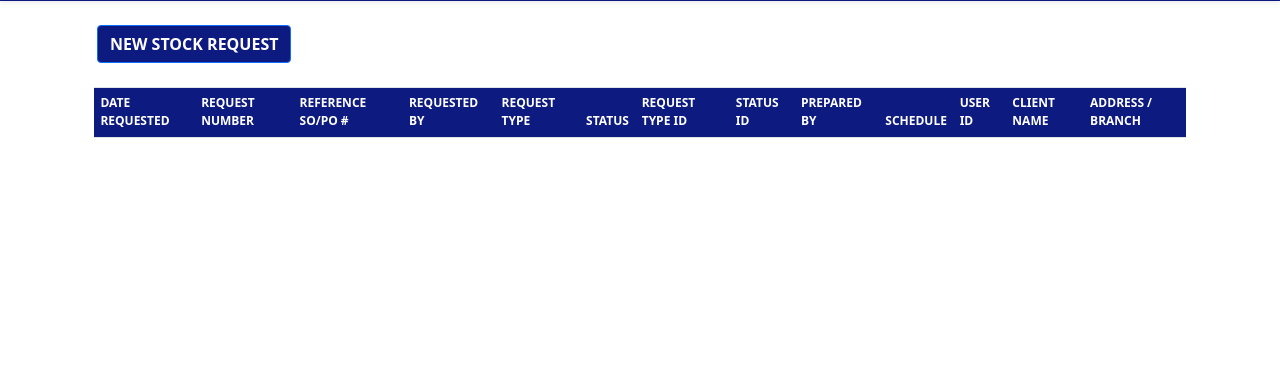
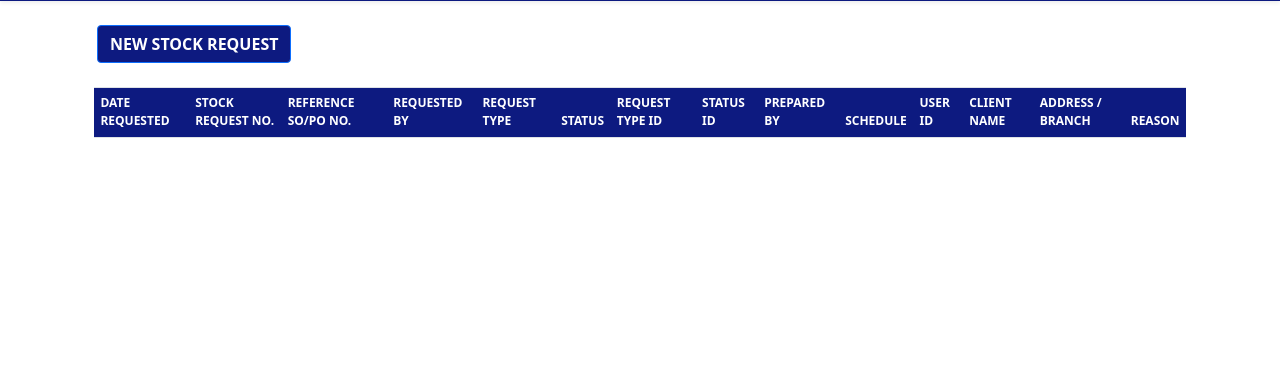
Before and after one commit to lancenacabuan/lsapp, a Laravel app: template resources/views/pages/stockrequest.blade.php in a window 1280 px wide. Shown: the part 153-545 px from the top of the page. Run offline with Laravel 8, Linux system fonts and the light colour scheme; the template is opened without the code that fills it, so the values that code supplies are empty; the visitor is signed in with stand-in values (Sample User, id 1); parts of the project's set-up code (start-up, migrations or seed data) failed here and were passed over; some libraries are stand-ins or nearby versions.

Commit message:
Disapprove Reason

```diff
--- a/resources/views/pages/stockRequest/newStockRequest.blade.php
+++ b/resources/views/pages/stockRequest/newStockRequest.blade.php
@@ -11,7 +11,7 @@
             <div class="form-inline" style="margin-left:35px;">
                 <label class="form-control form-control-sm" style="width:160px;">Date Requested</label>
                 <input class="form-control form-control-sm"  id="daterequest"style="width:280px; margin-right: 10px;" type="text" readonly value="{{Carbon\Carbon::now()->isoformat('dddd, MMMM D, YYYY')}}">
-                <label class="form-control form-control-sm" style="width:160px;">Stock Request #</label>
+                <label class="form-control form-control-sm" style="width:160px;">Stock Request No.</label>
                 <input class="form-control form-control-sm" id="request_num" style="width:280px; margin-right: 10px;" type="text" readonly>
             </div>
             <div class="form-inline" style="margin-left:35px; margin-top: 10px;">
@@ -34,7 +34,7 @@
             </div>
             <div class="form-inline" style="margin-left:35px; margin-top: 10px;">
                 <span style="width:450px;">&nbsp;</span>
-                <label class="form-control form-control-sm" style="width:160px;">Reference SO/PO #</label>
+                <label class="form-control form-control-sm" style="width:160px;">Reference SO/PO No.</label>
                 <input class="form-control form-control-sm" id="reference" style="width:280px; margin-right: 10px;" type="text">
             </div>
         </div>
--- a/resources/views/pages/stockRequest/printStockRequest.blade.php
+++ b/resources/views/pages/stockRequest/printStockRequest.blade.php
@@ -20,14 +20,14 @@
             <td colspan="2" height="20" style="font-weight: bold;">Date Requested:</td>
             <td colspan="2">{{$list->req_date}}</td>
             <td>&nbsp;</td>
-            <td colspan="2" style="font-weight: bold;">Stock Request No:</td>
+            <td colspan="2" style="font-weight: bold;">Stock Request No.:</td>
             <td colspan="2">{{$list->req_num}}</td>
         </tr>
         <tr height="20">
             <td colspan="2" height="20" style="font-weight: bold;">Requested By:</td>
             <td colspan="2">{{$list->req_by}}</td>
             <td>&nbsp;</td>
-            <td colspan="2" style="font-weight: bold;">Reference SO/PO #:</td>
+            <td colspan="2" style="font-weight: bold;">Reference SO/PO No.:</td>
             <td colspan="2">{{$list->reference}}</td>
         </tr>
         <tr height="20">
--- a/resources/views/pages/stockRequest/stockRequestDetails.blade.php
+++ b/resources/views/pages/stockRequest/stockRequestDetails.blade.php
@@ -11,7 +11,7 @@
             <div class="form-inline" style="margin-left:35px;">
                 <label class="form-control form-control-sm" style="width:160px;">Date Requested</label>
                 <input class="form-control form-control-sm"  id="daterequestdetails"style="width:280px; margin-right: 10px;" type="text" readonly>
-                <label class="form-control form-control-sm" style="width:160px;">Stock Request #</label>
+                <label class="form-control form-control-sm" style="width:160px;">Stock Request No.</label>
                 <input class="form-control form-control-sm" id="request_num_details" onclick="copyReqNum()" style="width:280px; margin-right: 10px;" type="text" readonly>
             </div>
             <div class="form-inline" style="margin-left:35px; margin-top: 10px;">
@@ -35,9 +35,15 @@
             <div class="form-inline" style="margin-left:35px; margin-top: 10px;">
                 <label class="form-control form-control-sm" style="width:160px;">Status</label>
                 <input class="form-control form-control-sm" id="status_details" style="width:280px; margin-right: 10px;" type="text" readonly>
-                <label class="form-control form-control-sm" style="width:160px;">Reference SO/PO #</label>
+                <label class="form-control form-control-sm" style="width:160px;">Reference SO/PO No.</label>
                 <input class="form-control form-control-sm" id="reference_details" onclick="copyRefNum()" style="width:280px; margin-right: 10px;" type="text" readonly>
             </div>
+            @role('sales|approver') {{---ROLES---}}
+            <div class="form-inline" style="margin-left:35px; margin-top: 10px;">
+                <span style="width:160px;"></span>
+                <textarea style="width:280px; margin-right: 10px; font-size: 12px; resize: none; display: none;" class="form-control" rows="5" name="reason_details" id="reason_details" readonly></textarea>
+            </div>
+            @endrole
         </div>
         <div class="modal-header text-center" style="border-radius: 0px; background-color:#0d1a80; color:white;height:45px;">
             <h6 class="modal-title w-100">REQUEST DETAILS</h6>
@@ -102,6 +108,7 @@
             <button type="button" id="btnDelete" class="btn btn-dark mr-auto bp">
                 DELETE</button>
             @endrole
+            <br>
             </div>
         </div>
         <div id="requestItems" style="display: none;">
@@ -166,8 +173,9 @@
                 </thead>
             </table>
             @endrole
+            <br>
+            <hr>
             @role('admin|encoder')
-            <hr>
             <input type="button" class="btn btn-primary mr-auto float-right bp" id="btnTransit" class="button" value="FOR RECEIVING">
             @endrole
             <button type="button" class="btnPrint btn btn-primary mr-auto bp">
@@ -216,6 +224,7 @@
                 </table>
                 @endrole
                 <br>
+                <hr>
                 @role('sales')  {{---ROLES---}}
                 <button type="button" id="btnReceive" class="btn btn-primary mr-auto float-right bp">
                     RECEIVE</button>
@@ -248,19 +257,19 @@
     </div>
     </div>
 </div>
-{{-- <div class="modal fade in" id="disapproveReason">
+<div class="modal fade in" id="reasonModal" style="margin-top: 100px;">
     <div class="modal-dialog  modal-sm" >
     <div class="modal-content">
         <div class="modal-header text-center" style="background-color:#0d1a80; color:white;height:45px;">
-            <h6 class="modal-title w-100">DISAPPROVAL REASON</h6>
+            <h6 class="modal-title w-100">REASON FOR DISAPPROVAL</h6>
             <button type="button" class="close" data-bs-dismiss="modal">&times;</button>
         </div>
         <div class="modal-body" style="background-color:white;color:black;">
             <input type="hidden" name="_token" id="csrf" value="{{Session::token()}}">
-            <textarea style="margin-bottom: 8px; font-size: 12px; resize: none;" class="form-control" rows="5" name="x_item" id="x_item" readonly></textarea>
-            <button type="button" id="btnDisapprove" class="btn btn-primary mr-auto float-right bp">
-                DISAPPROVE</button>
+            <textarea style="margin-bottom: 8px; font-size: 12px; resize: none;" class="form-control" rows="8" name="reason" id="reason"></textarea>
+            <button type="button" id="btnReason" class="btn btn-primary mr-auto float-right bp">
+                OK</button>
         </div>
     </div>
     </div>
-</div> --}}
+</div>
--- a/resources/views/pages/stockrequest.blade.php
+++ b/resources/views/pages/stockrequest.blade.php
@@ -15,8 +15,8 @@
         <thead style="background-color: #0d1a80 !important; color: white !important; font-weight: bold !important; font-size: 15px;">
             <tr>
                 <th>DATE REQUESTED</th>
-                <th>REQUEST NUMBER</th>
-                <th>REFERENCE SO/PO #</th>
+                <th>STOCK REQUEST NO.</th>
+                <th>REFERENCE SO/PO NO.</th>
                 <th>REQUESTED BY</th>
                 <th>REQUEST TYPE</th>
                 <th>STATUS</th>
@@ -27,6 +27,7 @@
                 <th>USER ID</th>
                 <th>CLIENT NAME</th>
                 <th>ADDRESS / BRANCH</th>
+                <th>REASON</th>
             </tr>
         </thead>
         <tbody>
```
Also changed, not shown: app/Http/Controllers/StockRequestController.php (+5 -5 lines), public/js/stockrequest.js (+51 -9 lines).
